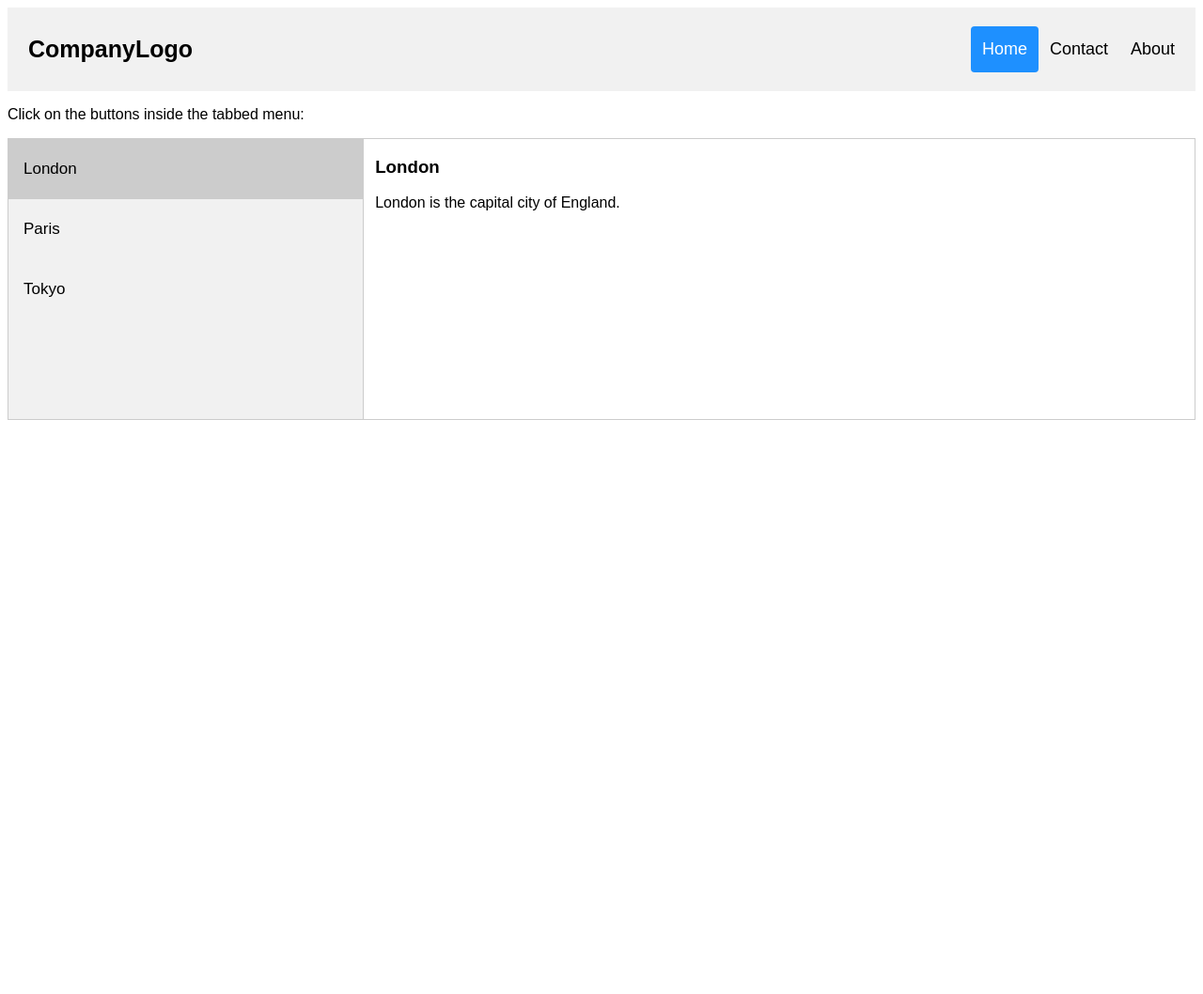
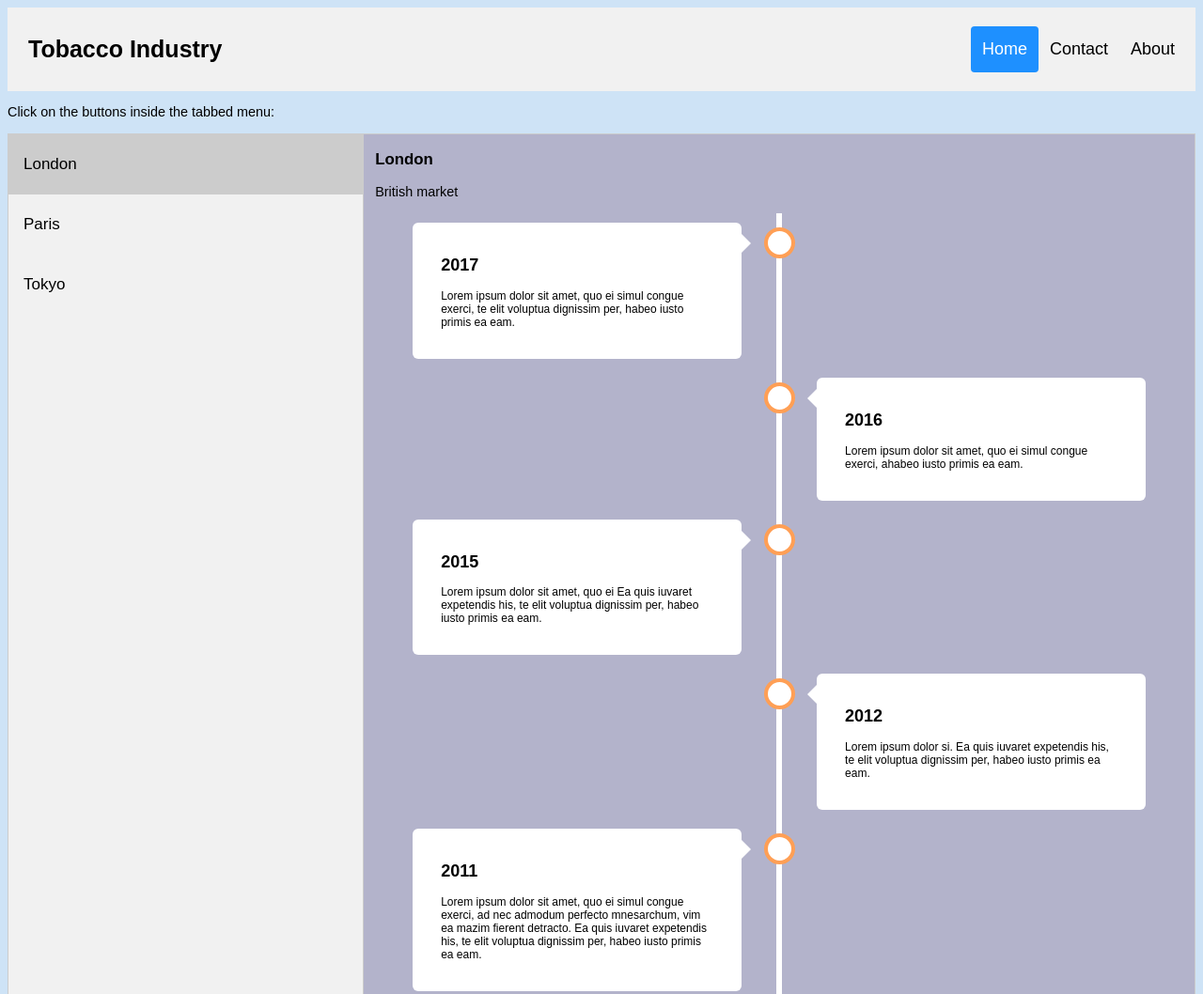
Before and after one commit to llemesre/Tobacco-tracking, a plain HTML site: page index.html in a window 1280 px wide. Shown: the top 1058 px of the page at 94% size. Before the commit the page ends 800 px from the top, so only its background shows below. Drawn offline with Linux system fonts and the light colour scheme.

Commit message:
Update index.html

```diff
--- a/index.html
+++ b/index.html
@@ -4,7 +4,16 @@
 <meta name="viewport" content="width=device-width, initial-scale=1">
 <style>
 * {box-sizing: border-box}
-body {font-family: Arial, sans-serif;}
+
+body {
+    background-color: #CEE3F6;
+    font-family: arial, sans-serif;
+    font-size:90%;/* par defaut 100% de la taille paramétrée dans le navigateur */
+}
+
+.haut {
+text-align:right;
+}
 
 /* Style the tab */
 .tab {
@@ -12,7 +21,7 @@ body {font-family: Arial, sans-serif;}
     border: 1px solid #ccc;
     background-color: #f1f1f1;
     width: 30%;
-    height: 300px;
+    height: 1200px;
 }
 
 /* Style the buttons inside the tab */
@@ -47,7 +56,8 @@ body {font-family: Arial, sans-serif;}
     border: 1px solid #ccc;
     width: 70%;
     border-left: none;
-    height: 300px;
+    height: 1200px;
+background-color:#b3b3cb;
 }
 
 
@@ -87,6 +97,110 @@ body {font-family: Arial, sans-serif;}
   float: right;
 }
 
+.footer {
+background-color:#eaeffa;
+height: 50px;
+text-align:left;
+clear:both;
+
+}
+
+/* The actual timeline (the vertical ruler) */
+.timeline {
+    position: relative;
+    max-width: 1200px;
+    margin: 0 auto;
+}
+
+/* The actual timeline (the vertical ruler) */
+.timeline::after {
+    content: '';
+    position: absolute;
+    width: 6px;
+    background-color: white;
+    top: 0;
+    bottom: 0;
+    left: 50%;
+    margin-left: -3px;
+}
+
+/* Container around content */
+.container {
+    padding: 10px 40px;
+    position: relative;
+    background-color: inherit;
+    width: 50%;
+}
+
+/* The circles on the timeline */
+.container::after {
+    content: '';
+    position: absolute;
+    width: 25px;
+    height: 25px;
+    right: -17px;
+    background-color: white;
+    border: 4px solid #FF9F55;
+    top: 15px;
+    border-radius: 50%;
+    z-index: 1;
+}
+
+/* Place the container to the left */
+.left {
+    left: 0;
+}
+
+/* Place the container to the right */
+.right {
+    left: 50%;
+}
+
+/* Add arrows to the left container (pointing right) */
+.left::before {
+    content: " ";
+    height: 0;
+    position: absolute;
+    top: 22px;
+    width: 0;
+    z-index: 1;
+    right: 30px;
+    border: medium solid white;
+    border-width: 10px 0 10px 10px;
+    border-color: transparent transparent transparent white;
+}
+
+/* Add arrows to the right container (pointing left) */
+.right::before {
+    content: " ";
+    height: 0;
+    position: absolute;
+    top: 22px;
+    width: 0;
+    z-index: 1;
+    left: 30px;
+    border: medium solid white;
+    border-width: 10px 10px 10px 0;
+    border-color: transparent white transparent transparent;
+}
+
+/* Fix the circle for containers on the right side */
+.right::after {
+    left: -16px;
+}
+
+/* The actual content */
+.content {
+    padding: 20px 30px;
+    background-color: white;
+    position: relative;
+    border-radius: 6px;
+
+    font-size: 12px;
+}
+
+
+
 @media screen and (max-width: 500px) {
   .header a {
     float: none;
@@ -96,6 +210,9 @@ body {font-family: Arial, sans-serif;}
   .header-right {
     float: none;
   }
+ /* Place the timelime to the left */
+.timeline::after {
+    left: 31px;
 }
 
 
@@ -103,8 +220,9 @@ body {font-family: Arial, sans-serif;}
 </head>
 
 <body>
+<div id="haut"></div>
 <div class="header">
-  <a href="#default" class="logo">CompanyLogo</a>
+  <a href="#default" class="logo">Tobacco Industry</a>
   <div class="header-right">
     <a class="active" href="#home">Home</a>
     <a href="#contact">Contact</a>
@@ -121,18 +239,65 @@ body {font-family: Arial, sans-serif;}
 
 <div id="London" class="tabcontent">
   <h3>London</h3>
-  <p>London is the capital city of England.</p>
+  <p>British market</p>
+  <div class="timeline">
+    <div class="container left">
+      <div class="content">
+        <h2>2017</h2>
+        <p>Lorem ipsum dolor sit amet, quo ei simul congue exerci, te elit voluptua dignissim per, habeo iusto primis ea eam.</p>
+      </div>
+    </div>
+    <div class="container right">
+      <div class="content">
+        <h2>2016</h2>
+        <p>Lorem ipsum dolor sit amet, quo ei simul congue exerci, ahabeo iusto primis ea eam.</p>
+      </div>
+    </div>
+    <div class="container left">
+      <div class="content">
+        <h2>2015</h2>
+        <p>Lorem ipsum dolor sit amet, quo ei Ea quis iuvaret expetendis his, te elit voluptua dignissim per, habeo iusto primis ea eam.</p>
+      </div>
+    </div>
+    <div class="container right">
+      <div class="content">
+        <h2>2012</h2>
+        <p>Lorem ipsum dolor si. Ea quis iuvaret expetendis his, te elit voluptua dignissim per, habeo iusto primis ea eam.</p>
+      </div>
+    </div>
+    <div class="container left">
+      <div class="content">
+        <h2>2011</h2>
+        <p>Lorem ipsum dolor sit amet, quo ei simul congue exerci, ad nec admodum perfecto mnesarchum, vim ea mazim fierent detracto. Ea quis iuvaret expetendis his, te elit voluptua dignissim per, habeo iusto primis ea eam.</p>
+      </div>
+    </div>
+    <div class="container right">
+      <div class="content">
+        <h2>2007</h2>
+        <p>Lorem ipsum dolor sit amet,  perfecto mnesarchum.</p>
+      </div>
+    </div>
+  </div>
+
+
 </div>
 
 <div id="Paris" class="tabcontent">
   <h3>Paris</h3>
-  <p>Paris is the capital of France.</p>
+  <p>French market.</p>
 </div>
 
 <div id="Tokyo" class="tabcontent">
   <h3>Tokyo</h3>
-  <p>Tokyo is the capital of Japan.</p>
+  <p>Japan market.</p>
 </div>
+
+<div id="footer">
+ <p>&copy; 2018 CapGemini </p>
+ <div class="haut">
+   <a href="#haut">Haut de page</a>
+
+ </div>
 
 <script>
 function openCity(evt, cityName) {
```
